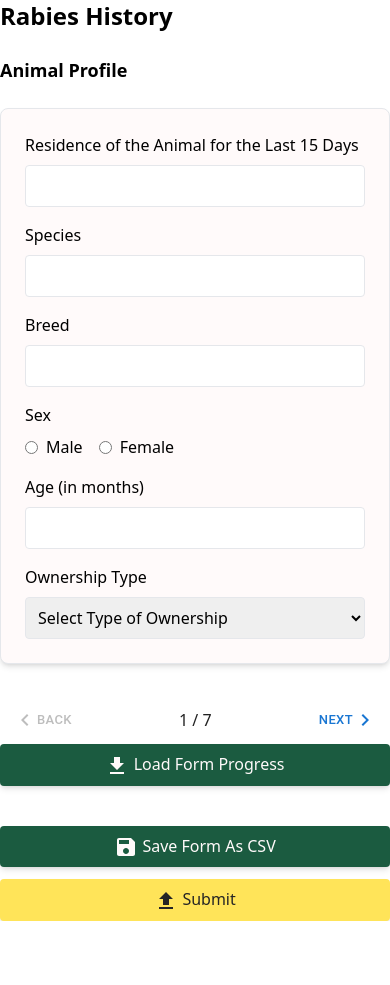
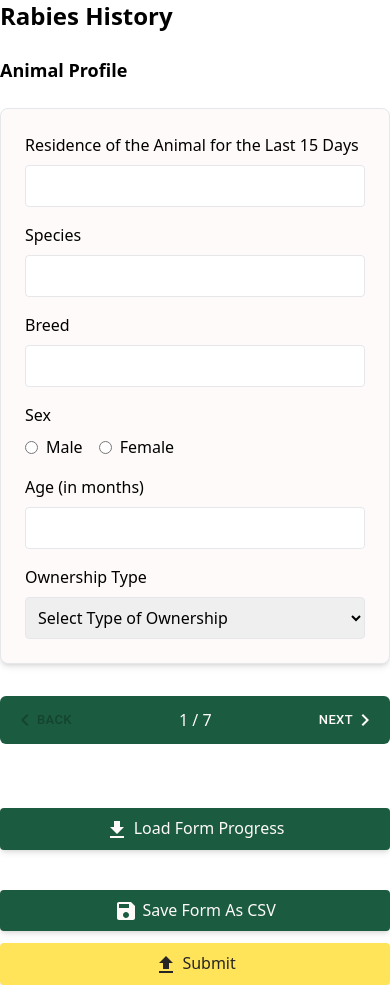
Before and after one commit to TonYacapin/PAAW, a React (Create React App) app in the folder dashboard/: page /rhf in a window 390 px wide. Before the commit the page ends 921 px from the top, so only its background shows below. Built offline with nearby package versions, Linux system fonts and the light colour scheme.

Commit message:
Stepper Mobile Design change

```diff
--- a/dashboard/src/component/StepperComponent.js
+++ b/dashboard/src/component/StepperComponent.js
@@ -200,11 +200,14 @@ export default function StepperComponent(props) {
             steps={props.pages.length}
             position="static"
             activeStep={activeStep}
+            className="rounded-md"
+            sx={{marginBottom:"4rem",bgcolor: "#1b5b40", color: "#fffafa"}}
             nextButton={
               <Button
                 size="small"
                 onClick={handleNext}
                 disabled={activeStep === props.pages.length - 1}
+                sx={{color: "#fffafa"}}
               >
                 Next
                 <KeyboardArrowRight />
@@ -215,6 +218,7 @@ export default function StepperComponent(props) {
                 size="small"
                 onClick={handleBack}
                 disabled={activeStep === 0}
+                sx={{color: "#fffafa"}}
               >
                 <KeyboardArrowLeft />
                 Back
```
